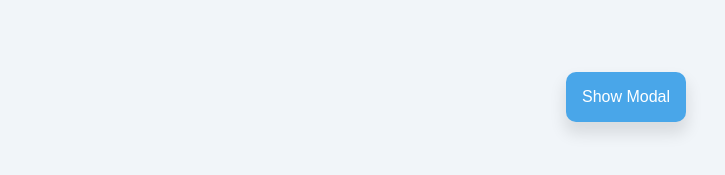
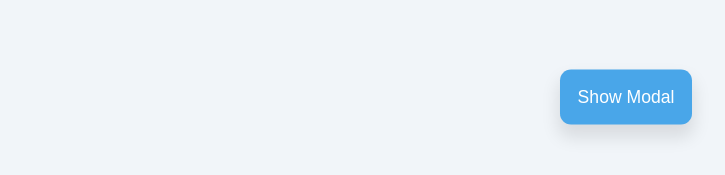
Before and after one commit to ada-ip/react-modal-sidebar, a React (Vite) app: page / in a window 1280 px wide. In both pictures the pointer is over the button "Show Modal". Shown: the part 303-478 px from the top of the page, without its empty margins (14-739 px from the left). Built offline with nearby package versions, Linux system fonts and the light colour scheme.

Commit message:
Add hover animations

```diff
--- a/src/index.css
+++ b/src/index.css
@@ -52,6 +52,12 @@
 	box-shadow: 0px 10px 15px 2px rgba(0, 0, 0, 0.1);
 	font-size: 1rem;
 	cursor: pointer;
+	transition: all 0.4s;
+}
+
+.open-modal-btn:hover,
+.open-modal-btn:focus {
+	transform: scale(1.1);
 }
 
 .modal-ext-container {
@@ -106,7 +112,7 @@
 	width: min(100%, 400px);
 	background-color: var(--white-color);
 	color: var(--light-text-color);
-	transition: left 1.5s;
+	transition: left 1s;
 }
 
 .sidebar-header {
@@ -135,6 +141,12 @@
 	font-size: 1.2rem;
 	display: flex;
 	gap: 1em;
+	transition: all 0.5s;
+}
+
+.sidebar-link:hover,
+.sidebar-link:focus {
+	padding-left: 2.5em;
 }
 
 .sidebar-submenu {
```
